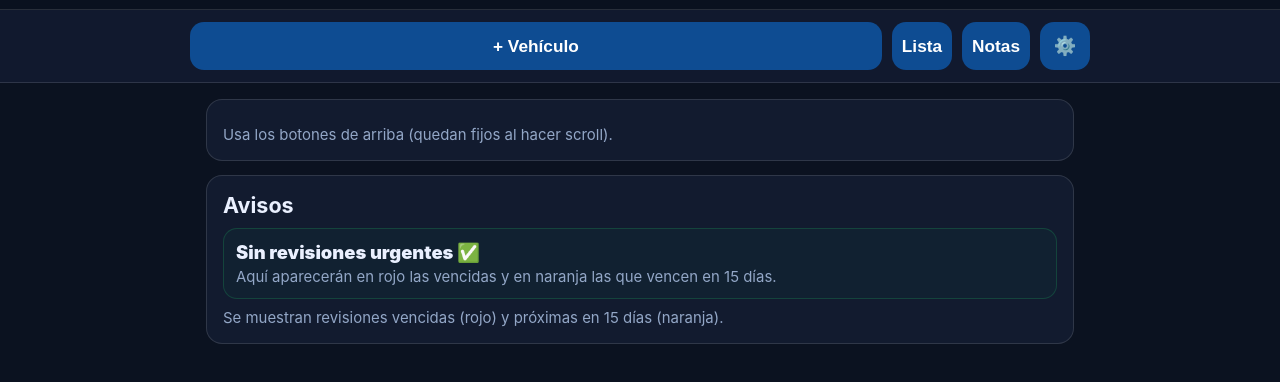
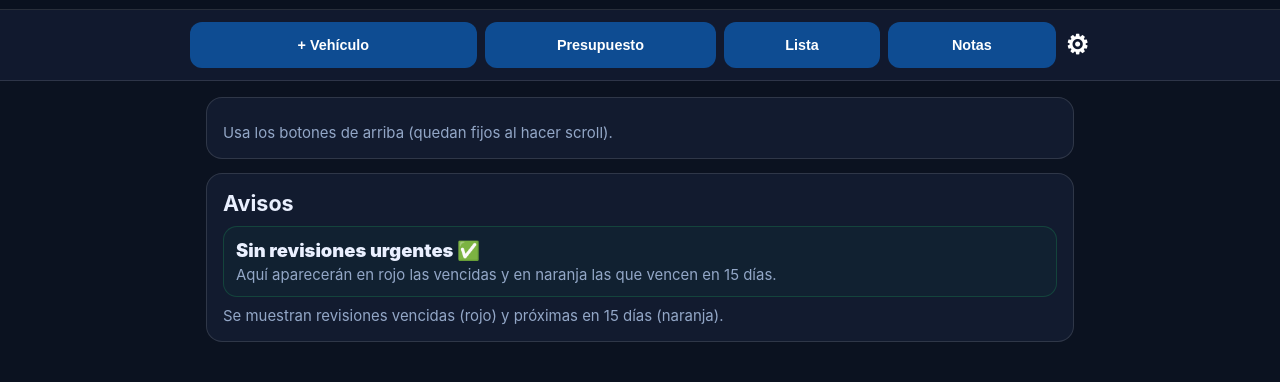
Before and after one commit to tvrvideo/Lista, a plain HTML site: page index.html in a window 1280 px wide. Shown: the part 64-446 px from the top of the page. Drawn offline with Linux system fonts and the light colour scheme.

Commit message:
Add files via upload

```diff
--- a/index.html
+++ b/index.html
@@ -171,47 +171,62 @@ textarea{min-height:70px; resize:vertical;}
 /* Home buttons in one line */
 .homeRow{
   width:100%;
-  display:grid;
-  grid-template-columns: minmax(0,1.2fr) repeat(2, minmax(0,.8fr)) 70px;
-  gap:10px;
-  align-items:stretch;
+  display:flex;
+  align-items:center;
+  gap:8px;
   overflow:hidden;
+  flex-wrap:nowrap;
 }
 .homeRow > button{
   min-width:0;
-  min-height:48px;
+  min-height:46px;
   display:flex;
   align-items:center;
   justify-content:center;
   text-align:center;
-  line-height:1.05;
-}
-#btnAdd{
-  width:100%;
-  min-width:0;
-  white-space:normal;
-  overflow:hidden;
-  text-overflow:clip;
-  font-size: calc(15px * var(--fontScale));
-  padding:8px 10px;
-  text-wrap:balance;
-  word-break:keep-all;
-}
+  line-height:1;
+  border-radius:12px;
+}
+#btnAdd,
+#btnPresupuesto,
 #btnList,
 #btnNotes{
-  white-space:normal;
-  text-wrap:balance;
-  font-size: calc(15px * var(--fontScale));
-  padding:8px 10px;
-}
+  min-width:0;
+  white-space:nowrap;
+  overflow:hidden;
+  text-overflow:ellipsis;
+  font-size: calc(12.5px * var(--fontScale));
+  padding:7px 8px;
+  flex:1 1 0;
+}
+#btnAdd{ flex:1.28 1 0; }
+#btnPresupuesto{ flex:1.02 1 0; }
+#btnList{ flex:.66 1 0; }
+#btnNotes{ flex:.72 1 0; }
 #btnSettings{
-  min-width:50px;width:100%;
-  padding-left:0;padding-right:0;
-  display:flex;align-items:center;justify-content:center;
-}
+  flex:0 0 26px;
+  min-width:26px;
+  min-height:46px;
+  padding:0;
+  border:none;
+  background:transparent;
+  border-radius:0;
+  font-size: calc(23px * var(--fontScale));
+  line-height:1;
+  color:#fff;
+  display:flex;
+  align-items:center;
+  justify-content:center;
+}
+#btnSettings:active{ transform:scale(.96); }
 @media (max-width:560px){
-  .homeRow{ grid-template-columns: minmax(0,1.15fr) repeat(2, minmax(0,.78fr)) 64px; }
-  #btnAdd, #btnList, #btnNotes{ font-size: calc(14px * var(--fontScale)); }
+  .homeRow{ gap:6px; }
+  #btnAdd, #btnPresupuesto, #btnList, #btnNotes{ font-size: calc(11.4px * var(--fontScale)); padding:6px 6px; }
+  #btnAdd{ flex:1.22 1 0; }
+  #btnPresupuesto{ flex:.98 1 0; }
+  #btnList{ flex:.60 1 0; }
+  #btnNotes{ flex:.67 1 0; }
+  #btnSettings{ flex-basis:22px; min-width:22px; font-size: calc(20px * var(--fontScale)); }
 }
 
 
@@ -503,10 +518,6 @@ body.notes-mode main > .view:not(#notesView){ display:none !important; }
   margin-top:10px;
 }
 .transferActions button{ min-width:120px; }
-.homeRow{
-  grid-template-columns: minmax(0,1fr) auto auto auto;
-}
-#btnNotes{white-space:nowrap;}
 
 </style>
 </head>
@@ -529,9 +540,10 @@ body.notes-mode main > .view:not(#notesView){ display:none !important; }
   <div class="inner">
     <div class="homeRow">
       <button class="primary" id="btnAdd">+ Vehículo</button>
+      <button class="primary" id="btnPresupuesto">Presupuesto</button>
       <button class="primary" id="btnList">Lista</button>
       <button class="primary" id="btnNotes">Notas</button>
-      <button class="primary" id="btnSettings" aria-label="Configuración" title="Configuración">⚙️</button>
+      <button id="btnSettings" aria-label="Configuración" title="Configuración">⚙︎</button>
     </div>
   </div>
 </div>
@@ -2265,6 +2277,7 @@ document.getElementById(&#x27;btnExportMenu&#x27;).addEventListener(&#x27;click&
   const barDetail = $('barDetail');
 
   const btnAdd = $('btnAdd');
+  const btnPresupuesto = $('btnPresupuesto');
   const btnList = $('btnList');
   const btnNotes = $('btnNotes');
   const btnSettings = $('btnSettings');
@@ -3294,6 +3307,7 @@ const PREF_KEY = 'talleres_lista_prefs_v1_6';
     listSearch.addEventListener('input', () => { renderList(); }, {passive:true});
   }
   onTap(btnAdd, () => { prepAddForm(); showView(addView); });
+  onTap(btnPresupuesto, () => { window.location.href = 'presupuesto.html'; });
   onTap(btnNotes, () => { showView(notesView); setTimeout(sendNotesPrefs, 60); });
   onTap(btnSettings, () => showView(settingsView));
 
```
